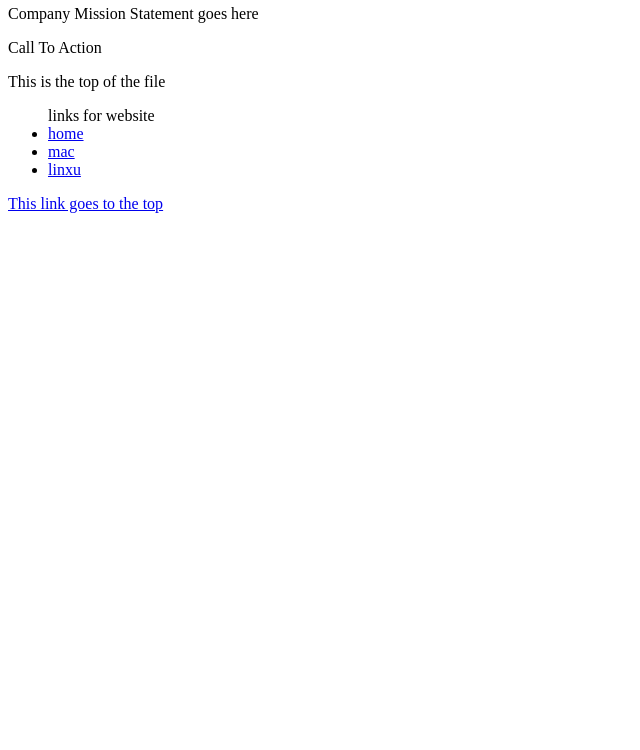
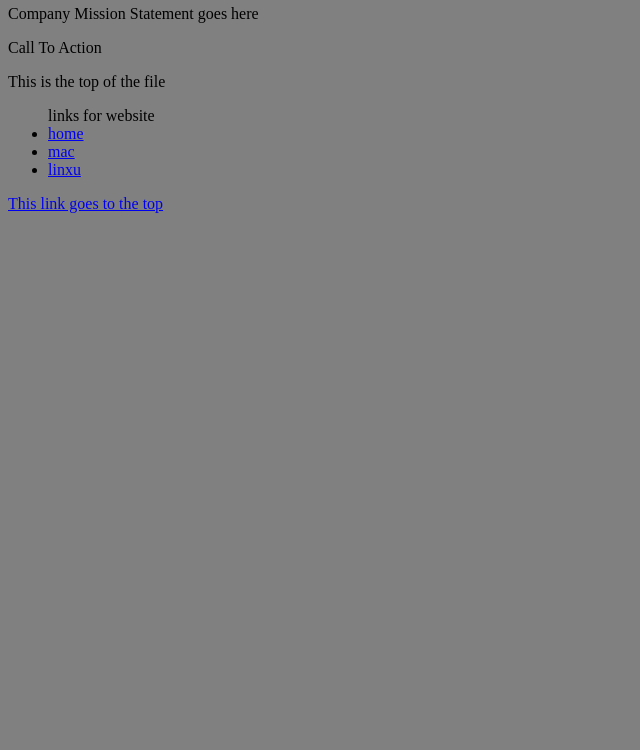
Before and after one commit to j111111111111111111111/j111111111111111111111.github.io, a plain HTML site: page index.html in a window 1280 px wide. Shown: the part 50-800 px from the top of the page, without its empty margins (0-640 px from the left). Drawn offline with Linux system fonts and the light colour scheme.

Commit message:
Update index.html

```diff
--- a/index.html
+++ b/index.html
@@ -1,6 +1,6 @@
 <html lang="en">
 <head>
-
+      <link rel='stylesheet' href= styles3.CSS >
     <meta charset="UTF-8">
     <meta name="viewport" content="width=device-width, initial-scale=1.0">
     <title>Document</title>
```
